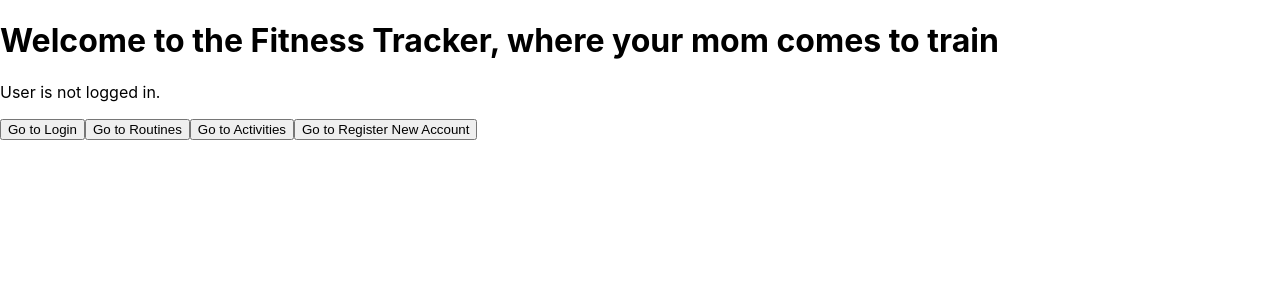
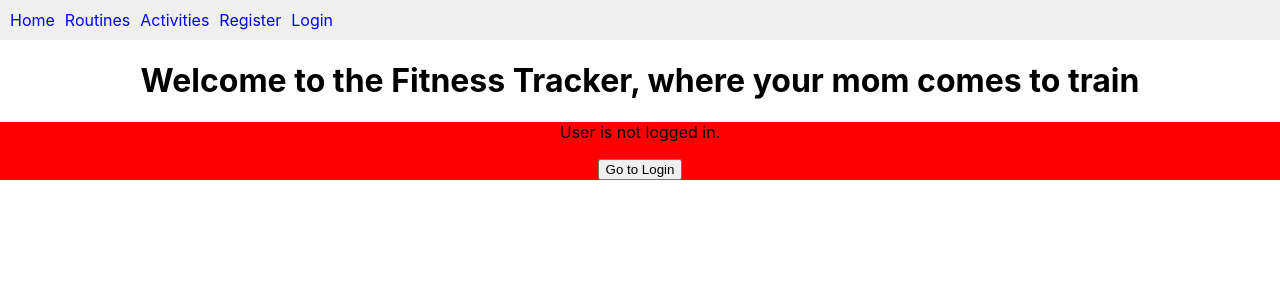
Before and after one commit to scottistas1406/FitnessTrackerFrontEnd, a React (Create React App) app: page / in a window 1280 px wide. Shown: the top 300 px of the page. Built offline with nearby package versions, Linux system fonts and the light colour scheme.

Commit message:
added nav bar and login routing

```diff
--- a/package.json
+++ b/package.json
@@ -8,6 +8,7 @@
     "@testing-library/user-event": "^13.5.0",
     "react": "^18.2.0",
     "react-dom": "^18.2.0",
+    "react-modal": "^3.16.1",
     "react-router-dom": "^6.13.0",
     "react-scripts": "5.0.1",
     "web-vitals": "^2.1.4"
--- a/src/App.js
+++ b/src/App.js
@@ -1,5 +1,5 @@
 import React, { useState, useEffect } from 'react';
-import { Home, Routines, Activities, Register, Login } from './components';
+import { Home, Routines, Activities, Register, Login} from './components';
 import { BrowserRouter as Router, Route, Routes } from 'react-router-dom';
 
 function App() {
--- a/src/components/Activities.js
+++ b/src/components/Activities.js
@@ -1,6 +1,7 @@
 import React, { useEffect, useState } from 'react';
 import { callApi } from '../api';
 import './activities.css'; // Import the CSS file
+import Navbar from './Navbar';
 
 const Activities = () => {
   const [data, setData] = useState([]);
@@ -32,6 +33,7 @@ const Activities = () => {
 
   return (
     <div className="activities-container">
+      <Navbar />
       <div>
         <input
           type="text"
@@ -43,14 +45,12 @@ const Activities = () => {
       </div>
 
       <div className="activities-list">
-
         {filteredActivities.map((activity) => {
           return (
             <div className="activity-card" key={activity.id}>
               <h3>{activity.name}</h3>
               <p>Description: {activity.description}</p>
               <p>Duration: {activity.duration}</p>
-
             </div>
           );
         })}
--- /dev/null
+++ b/src/components/Navbar.js
@@ -0,0 +1,39 @@
+import React from 'react';
+import { NavLink } from 'react-router-dom';
+import '../style/navbar.css';
+
+const Navbar = () => {
+  return (
+    <nav className="navbar">
+      <ul className="navbar-list">
+        <li className="navbar-item">
+          <NavLink exact to="/" activeClassName="active-link">
+            Home
+          </NavLink>
+        </li>
+        <li className="navbar-item">
+          <NavLink to="/routines" activeClassName="active-link">
+            Routines
+          </NavLink>
+        </li>
+        <li className="navbar-item">
+          <NavLink to="/activities" activeClassName="active-link">
+            Activities
+          </NavLink>
+        </li>
+        <li className="navbar-item">
+          <NavLink to="/register" activeClassName="active-link">
+            Register
+          </NavLink>
+        </li>
+        <li className="navbar-item">
+          <NavLink to="/login" activeClassName="active-link">
+            Login
+          </NavLink>
+        </li>
+      </ul>
+    </nav>
+  );
+};
+
+export default Navbar;
--- a/src/components/Register.js
+++ b/src/components/Register.js
@@ -1,4 +1,5 @@
 import React, { useState } from 'react';
+import Navbar from './Navbar';
 import { callApi } from '../api';
 
 const Register = () => {
@@ -24,6 +25,7 @@ const Register = () => {
 
   return (
     <div>
+      <Navbar />
       <h1>Register</h1>
       <label>
         Username:
--- a/src/components/Routines.js
+++ b/src/components/Routines.js
@@ -1,9 +1,8 @@
 import React, { useEffect, useState } from "react";
 import { callApi } from "../api";
 import { Link } from 'react-router-dom';
-import "./Routines.css"; // Import the CSS stylesheet
-
-const APIURL = "https://fitnesstrac-kr.herokuapp.com/api";
+import Navbar from './Navbar';
+import "./Routines.css";
 
 const Routines = () => {
   const [data, setData] = useState([]);
@@ -16,8 +15,8 @@ const Routines = () => {
           url: "/routines",
         });
 
-        console.log("Response :", response); // Log the response object
-        setData(response); // Update the state with the response data
+        console.log("Response :", response);
+        setData(response);
 
       } catch (error) {
         console.error("Error:", error);
@@ -37,6 +36,7 @@ const Routines = () => {
 
   return (
     <div className="response-container">
+      <Navbar />
       <div className="filter-container">
         <input
           type="text"
@@ -45,9 +45,9 @@ const Routines = () => {
           onChange={handleSearch}
         />
         <div>
-        <Link to="/">
-        <button>ET Go to Home</button>
-      </Link>
+          <Link to="/">
+            <button>Go to Home</button>
+          </Link>
         </div>
       </div>
       {filteredData.map((routine) => (
--- a/src/components/home.js
+++ b/src/components/home.js
@@ -1,17 +1,22 @@
 import React from 'react';
+import Navbar from './Navbar';
 import { Link } from 'react-router-dom';
+import '../style/home.css'; // Import the CSS file
 
 const Home = ({ token }) => {
   const handleLogout = () => {
     // Clear the token from local storage
     localStorage.removeItem('token');
-    // Perform any additional logout actions if needed
+    window.location.reload();
   };
 
   return (
     <div>
+      <Navbar />
+      <div className="home-container">
         <h1>Welcome to the Fitness Tracker, where your mom comes to train</h1>
         {/* Render different content based on whether the user is logged in */}
+        <div className={token ? 'logged-in' : 'not-logged-in'}>
           {token ? (
             <>
               <p>User is logged in.</p>
@@ -25,15 +30,8 @@ const Home = ({ token }) => {
               </Link>
             </>
           )}
-      <Link to="/routines">
-        <button>Go to Routines</button>
-      </Link>
-      <Link to="/activities">
-        <button>Go to Activities</button>
-      </Link>
-      <Link to="/register">
-        <button>Go to Register New Account</button>
-      </Link>
+        </div>
+      </div>
     </div>
   );
 };
--- a/src/components/index.js
+++ b/src/components/index.js
@@ -5,3 +5,4 @@ export { default as Routines } from "./Routines.js"
 export { default as Activities } from "./Activities.js"
 export { default as Register } from "./Register.js"
 export { default as Login } from "./Login.js"
+export { default as Navbar } from "./Navbar.js"
--- /dev/null
+++ b/src/style/home.css
@@ -0,0 +1,11 @@
+.home-container {
+    text-align: center;
+  }
+
+  .logged-in {
+    background-color: green;
+  }
+
+  .not-logged-in {
+    background-color: red;
+  }
--- /dev/null
+++ b/src/style/navbar.css
@@ -0,0 +1,25 @@
+.navbar {
+    background-color: #f0f0f0;
+    padding: 10px;
+  }
+
+  .navbar-list {
+    display: flex;
+    justify-content: flex-start;
+    list-style-type: none;
+    margin: 0;
+    padding: 0;
+  }
+
+  .navbar-item {
+    margin-right: 10px;
+  }
+
+  .navbar-item a {
+    color: blue;
+    text-decoration: none;
+  }
+
+  .active-link {
+    color: red;
+  }
```
Also changed, not shown: 1 other file (tests, documents, lock files or other folders). Lines whose indentation alone changed are shown as unchanged.
